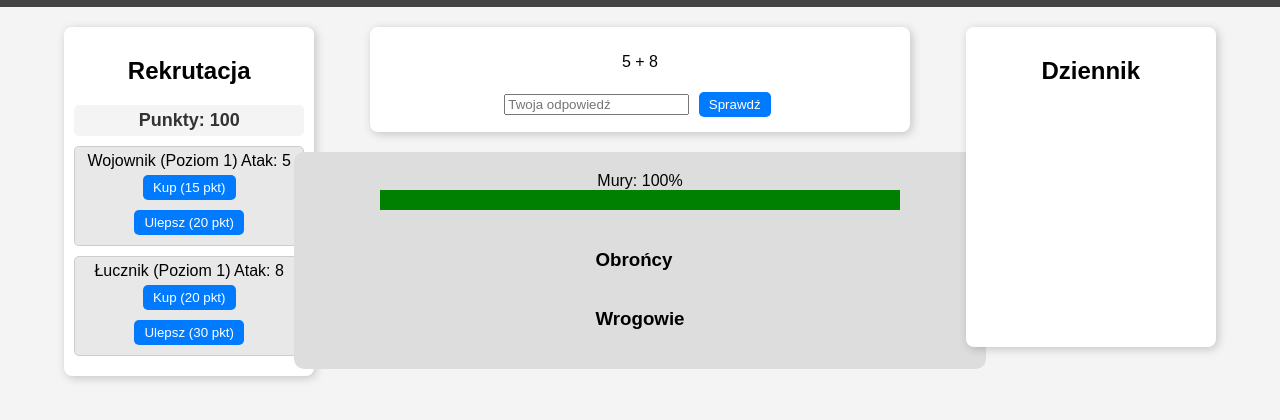
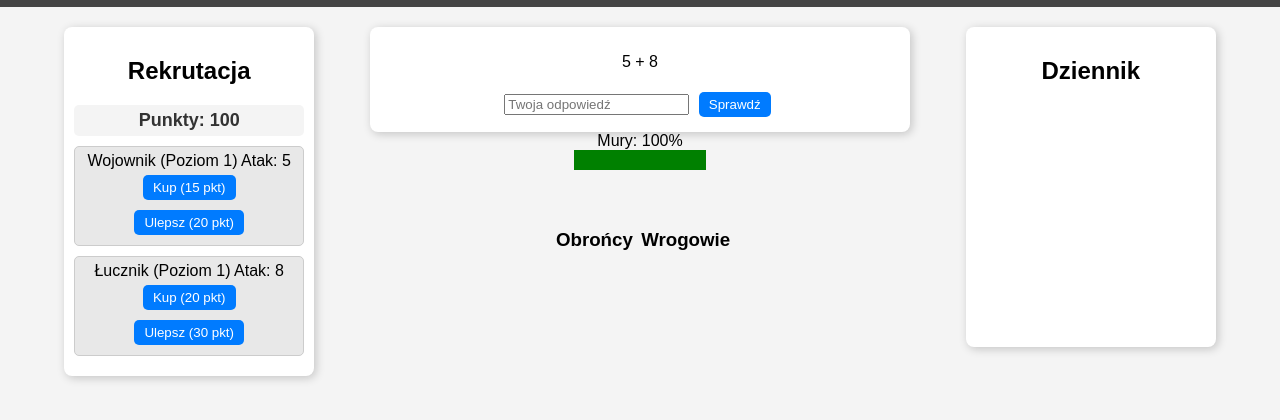
Before and after one commit to omirek/math-game, a plain HTML site: page index.html in a window 1280 px wide. Shown: the part 50-470 px from the top of the page. Drawn offline with Linux system fonts and the light colour scheme.

Commit message:
Update style.css

```diff
--- a/style.css
+++ b/style.css
@@ -77,21 +77,8 @@ button:hover {
 
 #battlefield {
     display: flex;
-    flex-direction: column;  /* Ustawia elementy w kolumnie */
-    align-items: center;     /* Centruje wszystkie elementy wewnątrz kontenera */
-    width: 100%;
-    margin-top: 20px;
-    padding: 20px;
-    background: #ddd;
-    border-radius: 10px;
-}
-
-#battlefield-area {
-    display: flex;
-    justify-content: space-between; /* Rozstawia obrońców i wrogów na całej szerokości */
-    width: 100%;
-    height: 300px; /* Wysokość pola bitwy */
-    position: relative;
+    flex-direction: column;
+    gap: 20px;
 }
 
 #field {
@@ -100,6 +87,13 @@ button:hover {
     position: relative;
     border: 1px solid #ccc;
     border-radius: 10px;
+}
+
+#battlefield-field {
+    display: flex;
+    justify-content: space-between;
+    align-items: center;
+    width: 100%;
 }
 
 #points-display {
@@ -136,28 +130,25 @@ button:hover {
 
 /* Obrońcy i wrogowie */
 
-#defenders {
-    width: 25%; /* Określa szerokość obrońców */
-    text-align: center; /* Wyśrodkowanie tekstu */
-}
-
-#enemies {
-    width: 25%; /* Określa szerokość wrogów */
-    text-align: center; /* Wyśrodkowanie tekstu */
+#defenders, #enemies {
+    display: flex;
+    flex-direction: column;
+    align-items: center;
+    width: 45%;
 }
 
 /* Obrońcy i wrogowie */
 #defender-icons {
     display: flex;
     justify-content: center; /* Wyśrodkowanie ikon */
-    gap: 10px; /* Przestrzeń między ikonami */
+    gap: 5px; /* Przestrzeń między ikonami */
     flex-wrap: wrap; /* Pozwala na zawijanie ikon do nowego wiersza */
 }
 
 #enemy-icons {
     display: flex;
     justify-content: center; /* Wyśrodkowanie ikon */
-    gap: 10px; /* Przestrzeń między ikonami */
+    gap: 5px; /* Przestrzeń między ikonami */
     flex-wrap: wrap; /* Pozwala na zawijanie ikon do nowego wiersza */
 }
 
```
